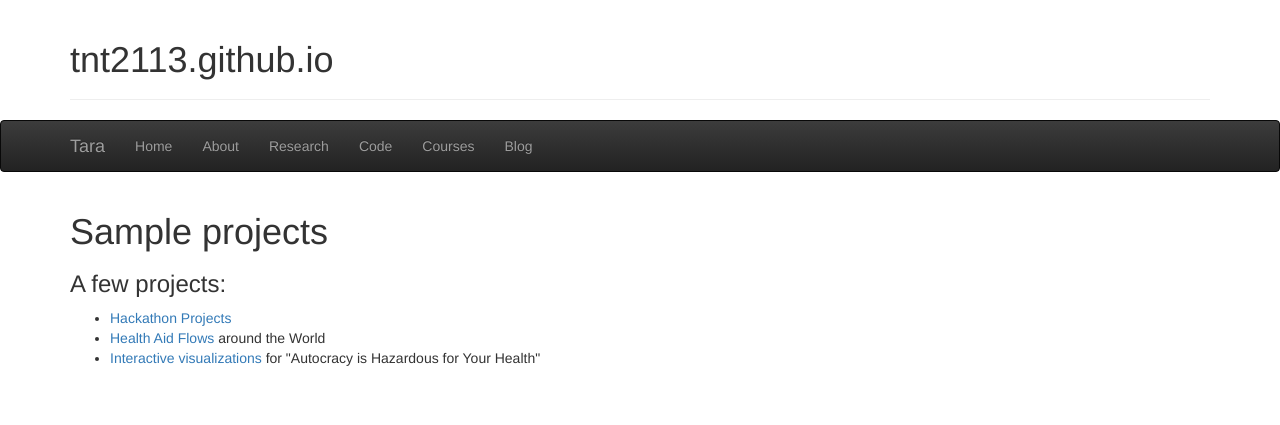
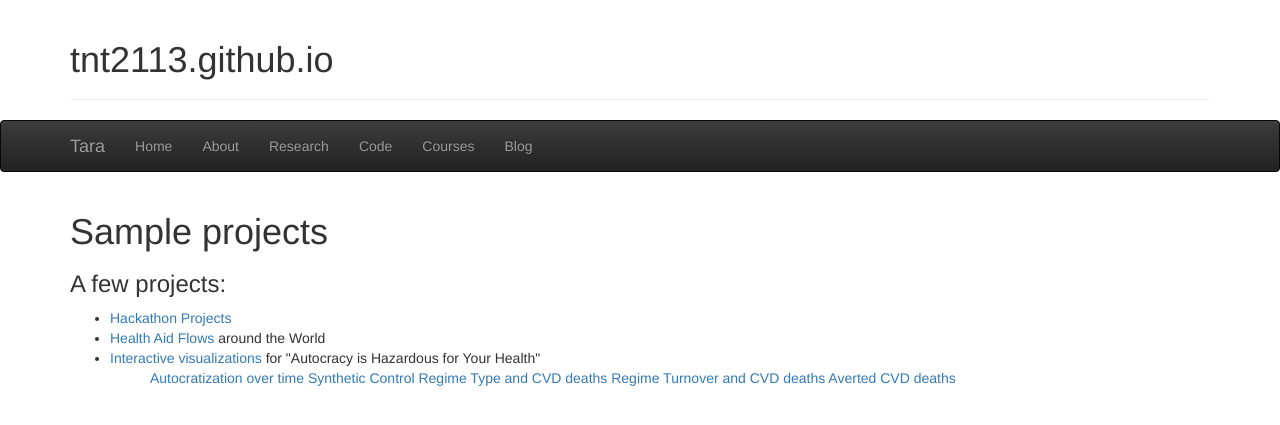
Before and after one commit to tnt2113/tnt2113.github.io, a Jekyll site: the page code/index.html, which Jekyll copies as it is, in a window 1280 px wide. Shown: the top 425 px of the page. Built offline with Jekyll 4.4.1, drawn with Linux system fonts in a browser that asks for light colours.

Commit message:
Update index.html

```diff
--- a/code/index.html
+++ b/code/index.html
@@ -83,6 +83,13 @@ jQuery(document).ready(function($) {
     <li><a href="https://devpost.com/templin">Hackathon Projects</a></li>
     <li><a href="http://tnt2113.github.io/visualizations/armsglobe-master/">Health Aid Flows</a> around the World</li>
     <li><a href="https://www.cfr.org/article/autocracy-hazardous-your-health">Interactive visualizations</a> for "Autocracy is Hazardous for Your Health"</li>
+    <ul>
+      <a href="http://tnt2113.github.io/code/autocratization">Autocratization over time</a></li>
+      <a href="http://tnt2113.github.io/code/syntheticcontrol">Synthetic Control</a></li>
+      <a href="http://tnt2113.github.io/code/bubble_regime">Regime Type and CVD deaths</a></li>
+      <a href="http://tnt2113.github.io/code/bubble_turnover">Regime Turnover and CVD deaths</a></li>
+      <a href="http://tnt2113.github.io/code/map_lives_saved">Averted CVD deaths</a></li>
+      </ul>
   </ul>
 </body>
 </html>
```
